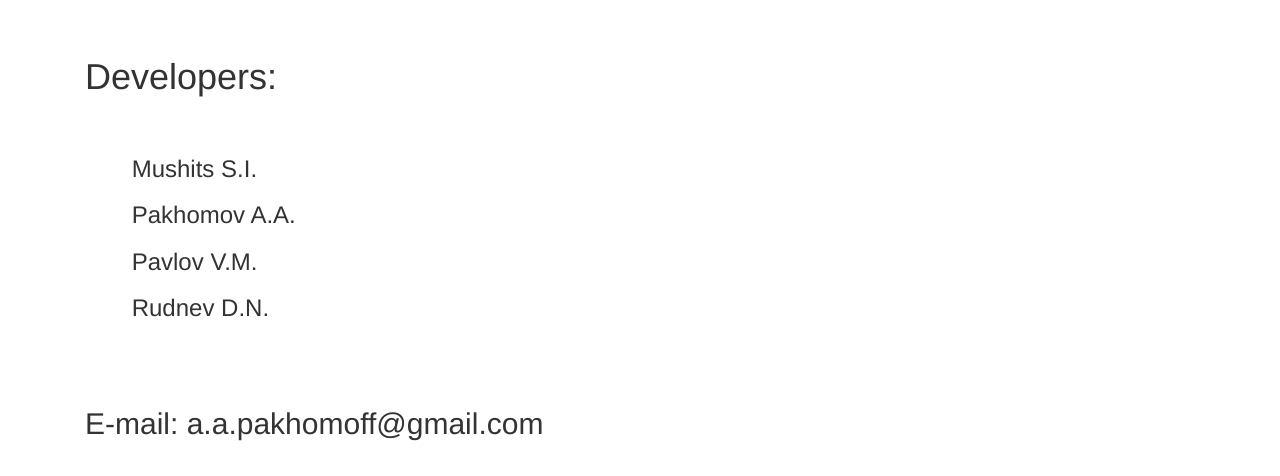
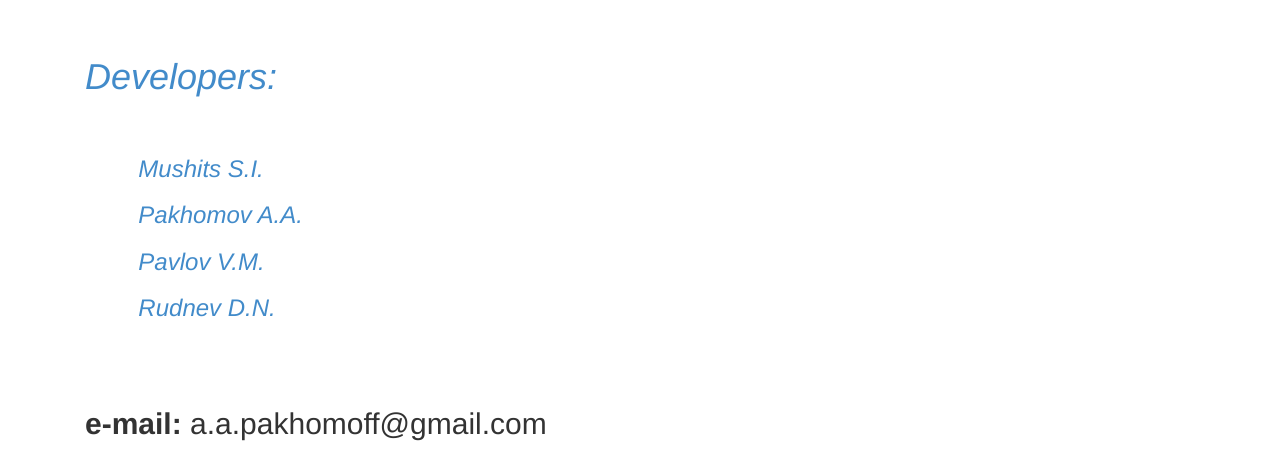
Before and after one commit to Faverick/trendets, a plain HTML site: page index.html in a window 1280 px wide. Shown: the part 522-998 px from the top of the page. Drawn offline with Linux system fonts and the light colour scheme.

Commit message:
Отредактирована стартовая страничка

```diff
--- a/index.html
+++ b/index.html
@@ -50,12 +50,12 @@
 <footer class="footer">
   <div class="container">
   	<p><a href="http://trendets.myjetbrains.com/youtrack"><img src="http://trendets.myjetbrains.com/youtrack/_classpath/smartui/img/default/youtrack-sign-48.svg" alt="Issues"></a><a href="https://travis-ci.org/Faverick/trendets"><img src="https://travis-ci.org/Faverick/trendets.svg?branch=feature%2FServer_creating" alt="Develop build status"></a></p>
-	<h1 class="col-md-12"><br>Developers:  <br><br></h1>
-	<h3 class="col-md-12">&nbsp;&nbsp;&nbsp;&nbsp;&nbsp;&nbsp;&nbspMushits S.I.</h3>
-	<h3 class="col-md-12">&nbsp;&nbsp;&nbsp;&nbsp;&nbsp;&nbsp;&nbspPakhomov A.A.</h3>
-	<h3 class="col-md-12">&nbsp;&nbsp;&nbsp;&nbsp;&nbsp;&nbsp;&nbspPavlov V.M.</h3>
-	<h3 class="col-md-12">&nbsp;&nbsp;&nbsp;&nbsp;&nbsp;&nbsp;&nbspRudnev D.N.</h3>
-	<h2 class="col-md-12"><br><br>E-mail: a.a.pakhomoff@gmail.com<br><br></h2>
+	<h1 class="col-md-12"><br><a href="https://github.com/orgs/Faverick/people"><i>Developers:</i></a>  <br><br></h1>
+	<h3 class="col-md-12">&nbsp;&nbsp;&nbsp;&nbsp;&nbsp;&nbsp;&nbsp<a href="https://github.com/UrbanLynx">	<i>Mushits S.I.	</i>	</a></h3>
+	<h3 class="col-md-12">&nbsp;&nbsp;&nbsp;&nbsp;&nbsp;&nbsp;&nbsp<a href="https://github.com/SanSanch5">	<i>Pakhomov A.A.</i>	</a></h3>
+	<h3 class="col-md-12">&nbsp;&nbsp;&nbsp;&nbsp;&nbsp;&nbsp;&nbsp<a href="https://github.com/BGrades">	<i>Pavlov V.M.	</i>	</a></h3>
+	<h3 class="col-md-12">&nbsp;&nbsp;&nbsp;&nbsp;&nbsp;&nbsp;&nbsp<a href="https://github.com/rudneff">	<i>Rudnev D.N.	</i>	</a></h3>
+	<h2 class="col-md-12"><br><br><b>e-mail:</b> a.a.pakhomoff@gmail.com<br><br></h2>
 	<h1 class="col-md-12"><a href="https://trendets.myjetbrains.com/youtrack">Bug tracking</a><br><a href="https://travis-ci.org/Faverick/trendets">Continuous Integration</a><br><a href="http://faverick.github.io/trendets/doc/">Documentation</a><br><a href="http://faverick.github.io/trendets/report/">Code Analysis</a></h1>
     <p>.</p>
   </div>
```
